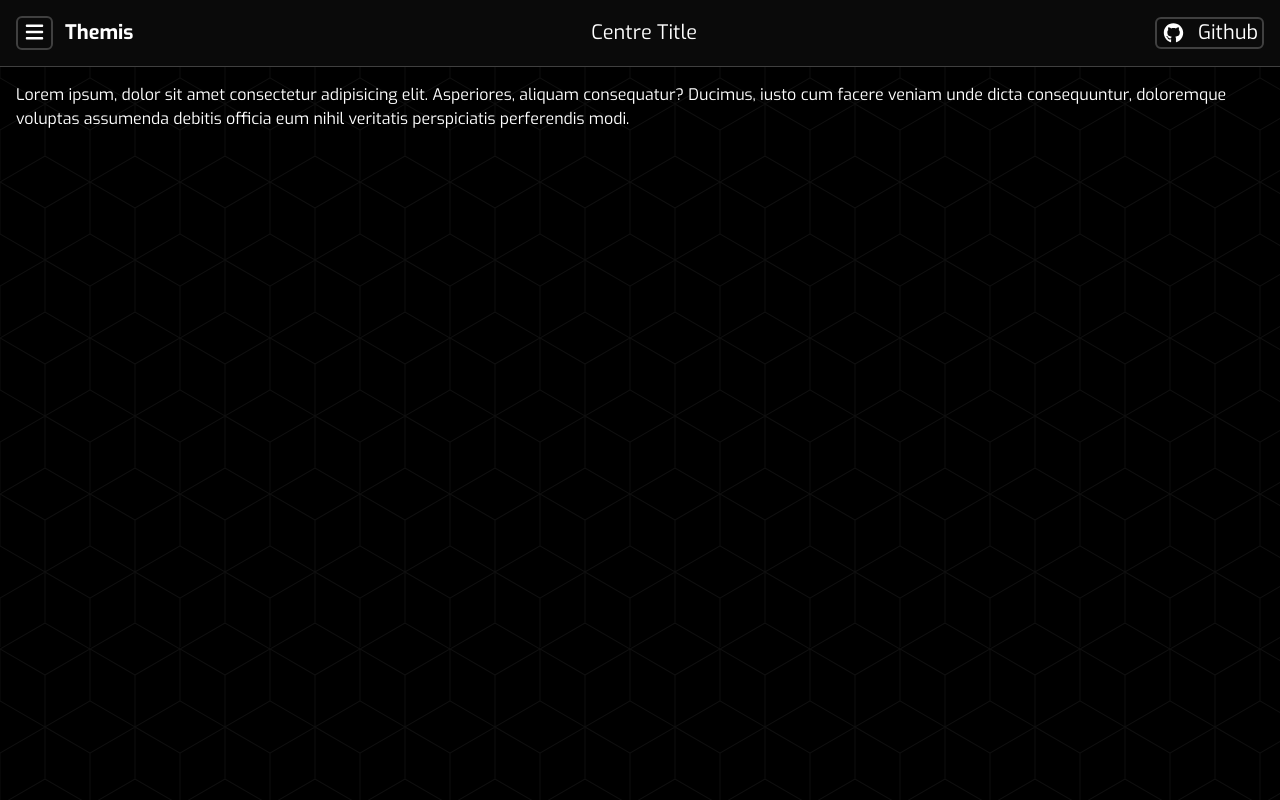
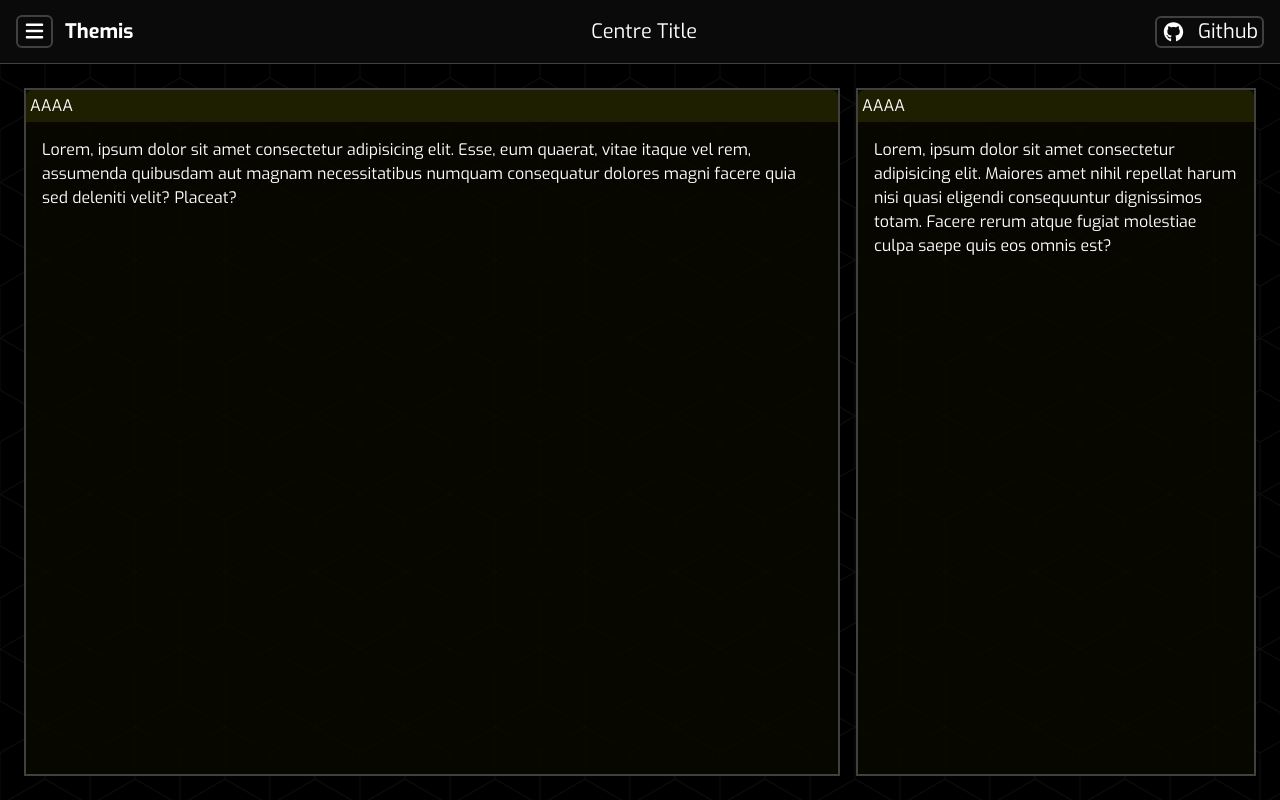
Before and after one commit to areeb-x3/code-themis, a React (Vite) app in the folder App/: page / in a window 1280 px wide. Built offline with nearby package versions, Linux system fonts and the light colour scheme.

Commit message:
Panels Baby

```diff
--- a/App/src/App.css
+++ b/App/src/App.css
@@ -15,6 +15,17 @@ nav {
     line-height: 1;
     color: var(--color-neutral-500);
 }
+
 /* --------------------- */
-/* SIDE BAR              */
+/* APP CONTAINER         */
 /* --------------------- */
+.panel {
+    color: var(--color-white);
+    background: color-mix(in srgb, var(--background-secondary) 75%, transparent);
+    border: 2px solid var(--color-neutral-700);
+    border-radius: var(--radius-lg);
+}
+.panel-title {
+    background: color-mix(in srgb, var(--background-tertiary) 75%, transparent);
+    border-radius: var(--radius-md) var(--radius-md) 0 0;
+}
--- a/App/src/App.tsx
+++ b/App/src/App.tsx
@@ -15,7 +15,26 @@ function App() {
 
       <Navbar onOpen={() => setSidebar(true)} />
       <Background />
-      <div className="p-4 text-white"> Lorem ipsum, dolor sit amet consectetur adipisicing elit. Asperiores, aliquam consequatur? Ducimus, iusto cum facere veniam unde dicta consequuntur, doloremque voluptas assumenda debitis officia eum nihil veritatis perspiciatis perferendis modi.</div>
+      <div className="flex-col h-screen grid grid-cols-3 p-6 gap-4 ">
+        <div className="col-span-2 panel">
+          <div className="panel-title p-1">AAAA</div>
+          <div className="p-4">
+            Lorem, ipsum dolor sit amet consectetur adipisicing elit. Esse, eum
+            quaerat, vitae itaque vel rem, assumenda quibusdam aut magnam
+            necessitatibus numquam consequatur dolores magni facere quia sed
+            deleniti velit? Placeat?
+          </div>
+        </div>
+        <div className="grow panel">
+          <div className="panel-title p-1">AAAA</div>
+          <div className="p-4">
+            Lorem, ipsum dolor sit amet consectetur adipisicing elit. Maiores
+            amet nihil repellat harum nisi quasi eligendi consequuntur
+            dignissimos totam. Facere rerum atque fugiat molestiae culpa saepe
+            quis eos omnis est?
+          </div>
+        </div>
+      </div>
     </div>
   );
 }
@@ -85,10 +104,10 @@ function Navbar({ onOpen }: NavbarProps) {
           href="https://github.com/areeb-x3/code-themis"
           rel="noopener noreferrer"
         >
-        <button className="flex gap-3 project-button border-2 border-neutral-700 p-1 rounded-md">
-          <FontAwesomeIcon icon={faGithub} />
-          Github
-        </button>
+          <button className="flex gap-3 project-button border-2 border-neutral-700 p-1 rounded-md">
+            <FontAwesomeIcon icon={faGithub} />
+            Github
+          </button>
         </a>
       </div>
     </nav>
--- a/App/src/index.css
+++ b/App/src/index.css
@@ -4,8 +4,7 @@
 :root {
     --background-primary: var(--color-black);
     --background-secondary: var(--color-neutral-950);
-    --background-tertiary: var(--color-neutral-600);
-
+    --background-tertiary: var(--color-neutral-800);
     --text-primary: var(--color-white);
 }
 
@@ -16,4 +15,5 @@
 body {
     background-color: var(--background-primary);
     color: var(--text-primary);
+    user-select: none;
 }
```
